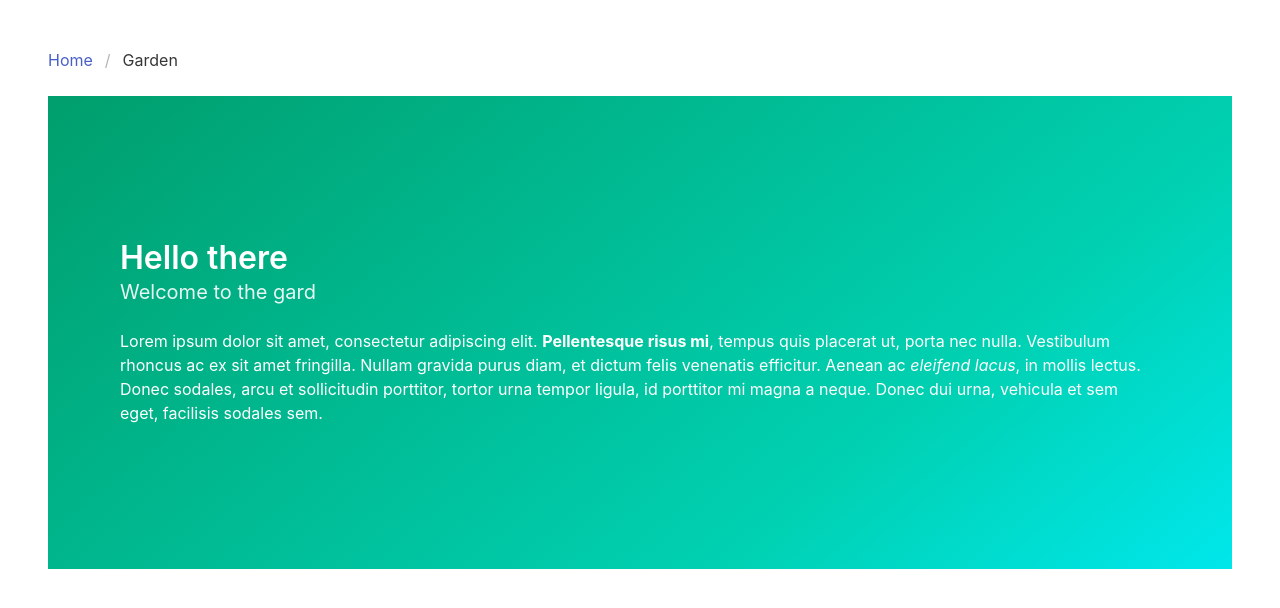
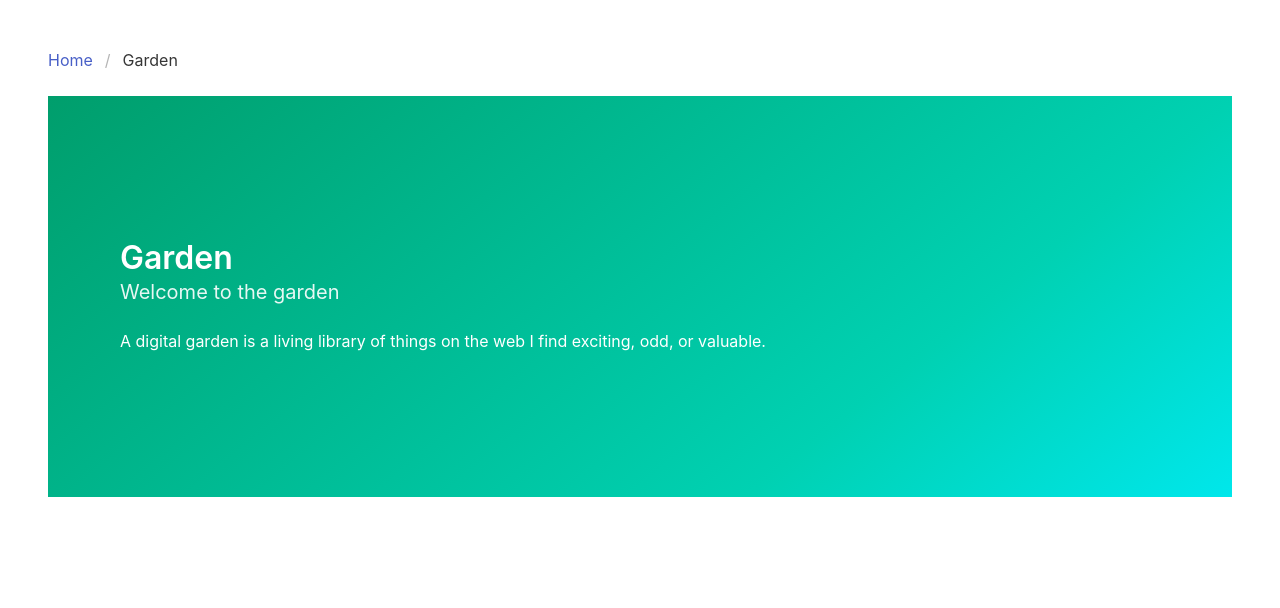
Before and after one commit to eli1797/Learning_Vue, a Vue app in the folder blog/: page /garden in a window 1280 px wide. Shown: the top 608 px of the page. Built offline with nearby package versions, Linux system fonts and the light colour scheme.

Commit message:
aesthetic changes, shrink image on home to better proportion tiles

```diff
--- a/blog/src/views/About.vue
+++ b/blog/src/views/About.vue
@@ -1,6 +1,6 @@
 <template>
   <div class="about">
-    <section class="hero is-medium is-primary is-bold">
+    <section class="hero is-medium is-warning is-bold">
       <div class="hero-body">
         <div class="container">
           <h1 class="title">Hello there</h1>
--- a/blog/src/views/Garden.vue
+++ b/blog/src/views/Garden.vue
@@ -3,14 +3,14 @@
     <section class="hero is-medium is-primary is-bold">
       <div class="hero-body">
         <div class="container">
-          <h1 class="title">Hello there</h1>
+          <h1 class="title">Garden</h1>
           <h2 class="subtitle">
-            Welcome to the gard
+            Welcome to the garden
           </h2>
 
           <div class="content">
             <p>
-              Lorem ipsum dolor sit amet, consectetur adipiscing elit. <strong>Pellentesque risus mi</strong>, tempus quis placerat ut, porta nec nulla. Vestibulum rhoncus ac ex sit amet fringilla. Nullam gravida purus diam, et dictum <a>felis venenatis</a> efficitur. Aenean ac <em>eleifend lacus</em>, in mollis lectus. Donec sodales, arcu et sollicitudin porttitor, tortor urna tempor ligula, id porttitor mi magna a neque. Donec dui urna, vehicula et sem eget, facilisis sodales sem.
+              A digital garden is a living library of things on the web I find exciting, odd, or valuable.
             </p>
           </div>
         </div>
--- a/blog/src/views/Home.vue
+++ b/blog/src/views/Home.vue
@@ -36,7 +36,7 @@
               <router-link class="tile is-child notification is-info" to="/garden">
                 <p class="title">Garden</p>
                 <p class="subtitle">A library of links</p>
-                <figure class="image is-hidden-mobile is-4by3">
+                <figure class="image is-3by1 is-hidden-mobile">
                   <img src="../assets/undraw_Gardening.svg">
                 </figure>
               </router-link>
```
